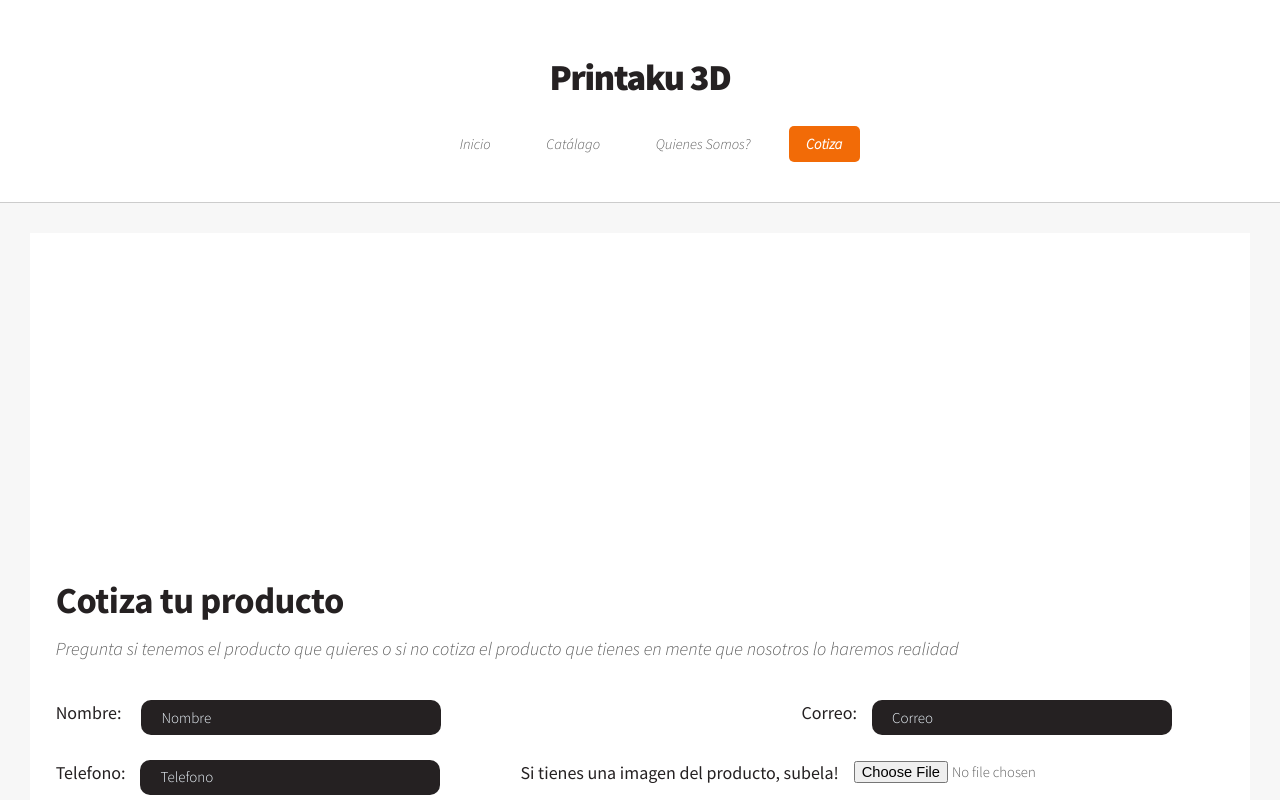
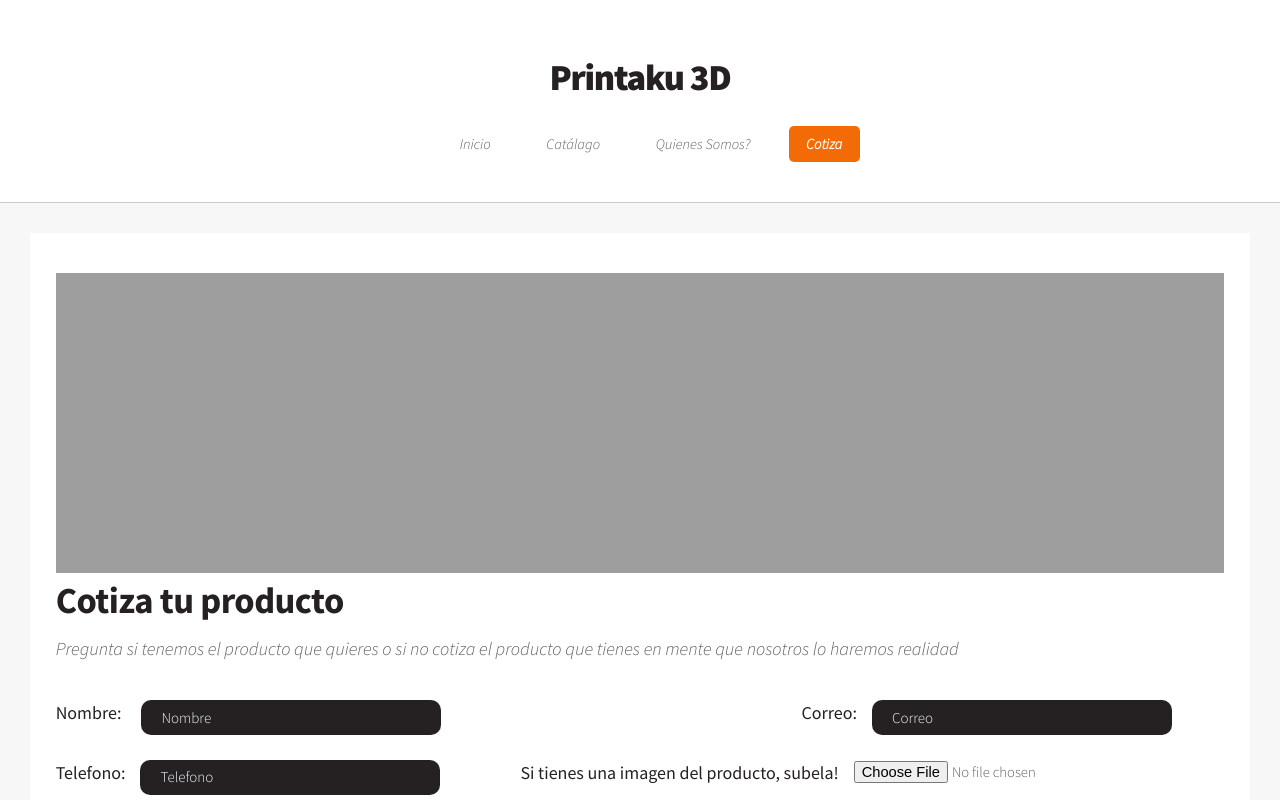
Before and after one commit to juanx120/Printaku-3D, a plain HTML site: page cotizar.html in a window 1280 px wide. Shown: the top 800 px of the page. Drawn offline with Linux system fonts and the light colour scheme; the site is published under a folder, as on GitHub Pages, so addresses that start at the root find nothing.

Commit message:
Update cotizar.css

```diff
--- a/assets/css/cotizar.css
+++ b/assets/css/cotizar.css
@@ -44,7 +44,7 @@
     justify-content: flex-end;
 }
 #imgcotiza{
-    background-image: url(/../images/anton-maksimov-5642-su-3dnZdTseNKg-unsplash.jpg);
+    background-image: url(../../images/anton-maksimov-5642-su-3dnZdTseNKg-unsplash.jpg);
     background-position: 0px -100px;
 	background-size: 100% auto;
 	background-repeat: no-repeat;
```
